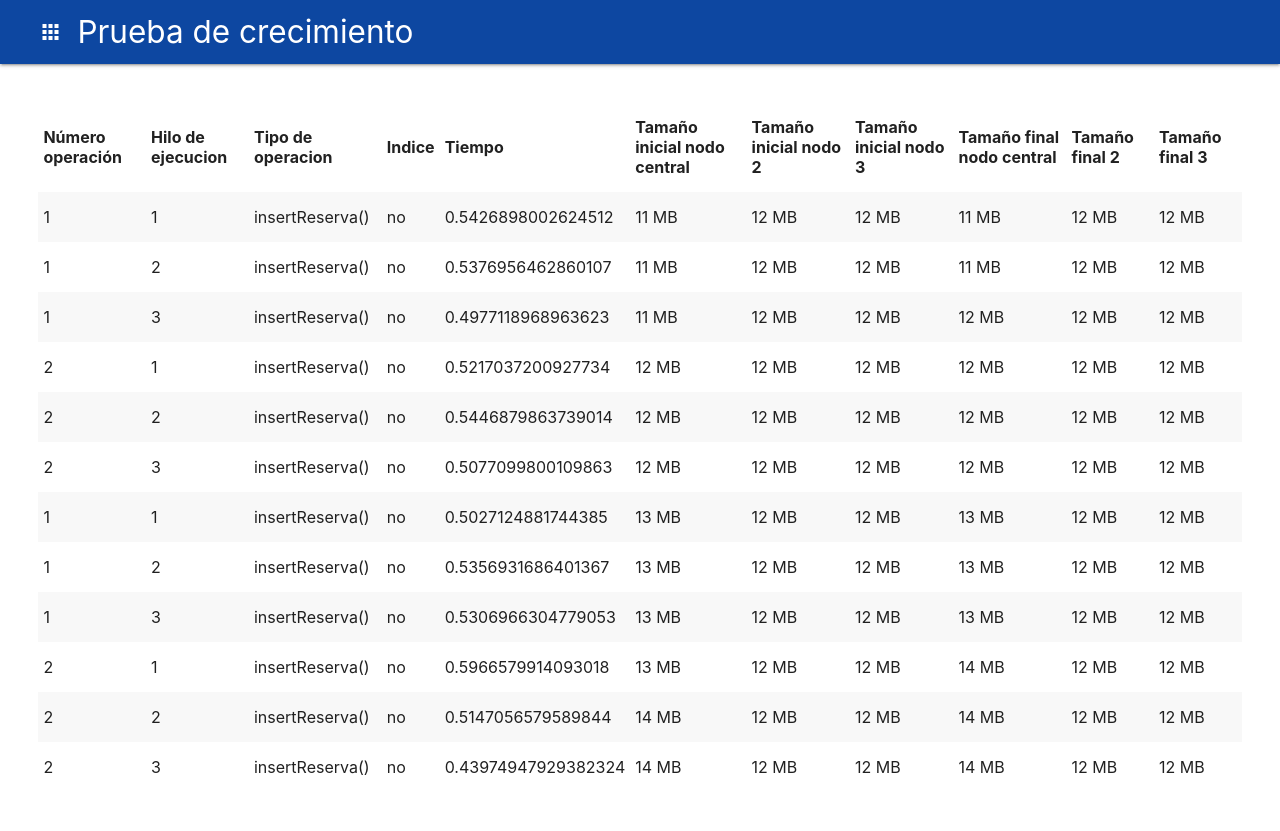
After one commit to ErwinSalas/DB_project-ll, a Flask app: page /test/crecimiento in a window 1280 px wide. The commit adds this page. Run offline with Flask 2, Linux system fonts and the light colour scheme.

Commit message:
inserta y consultas

```diff
--- a/Main.py
+++ b/Main.py
@@ -21,6 +21,10 @@ def test():
 
 
 
+@app.route('/test/crecimiento')
+def test_crecimiento():
+   return render_template('test_inserts.html')
+
 
 
 @app.route('/test/configs', methods=['POST'])
--- /dev/null
+++ b/templates/test_inserts.html
@@ -0,0 +1,226 @@
+<html lang="en"><head>
+    <meta charset="UTF-8">
+    <title>BD test</title>
+     <!-- Compiled and minified CSS -->
+    <link rel="stylesheet" href="https://cdnjs.cloudflare.com/ajax/libs/materialize/1.0.0-beta/css/materialize.min.css">
+      <link href="https://fonts.googleapis.com/icon?family=Material+Icons" rel="stylesheet">
+    <style>
+        .color-main{
+            background-color:#0d47a1;
+            color:white;
+        }
+    </style>
+</head>
+<body>
+ <nav>
+    <div class="nav-wrapper color-main">
+      <a href="#" class="brand-logo" style="margin-left:3%;"><i class="material-icons">apps</i>Prueba de crecimiento</a>
+      <ul id="nav-mobile" class="right hide-on-med-and-down">
+        <li><a href="sass.html"></a></li>
+        <li><a href="badges.html"></a></li>
+        <li><a href="collapsible.html"></a></li>
+      </ul>
+    </div>
+  </nav>
+    <div style="margin:3%">
+         <div class="row">
+            <table class="striped">
+                <thead>
+                  <tr>
+                      <th>Número operación</th>
+                      <th>Hilo de ejecucion</th>
+                      <th>Tipo de operacion</th>
+                      <th>Indice</th>
+                      <th>Tiempo</th>
+                      <th>Tamaño inicial nodo central</th>
+                      <th>Tamaño inicial nodo 2</th>
+                      <th>Tamaño inicial nodo 3</th>
+                      <th>Tamaño final nodo central</th>
+                      <th>Tamaño final 2</th>
+                      <th>Tamaño final 3</th>
+                  </tr>
+                </thead>
+
+                <tbody>
+
+
+
+                <tr>
+                    <td><p>1</p></td>
+                     <td><p>1</p></td>
+                     <td><p>insertReserva()</p></td>
+                     <td><p>no</p></td>
+                     <td><p>0.5426898002624512</p></td>
+                    <td><p>11 MB</p></td>
+                    <td><p>12 MB</p></td>
+                    <td><p>12 MB</p></td>
+                    <td><p>11 MB</p></td>
+                    <td><p>12 MB</p></td>
+                    <td><p>12 MB</p></td>
+                </tr>
+
+                <tr>
+                    <td><p>1</p></td>
+                     <td><p>2</p></td>
+                     <td><p>insertReserva()</p></td>
+                     <td><p>no</p></td>
+                     <td><p>0.5376956462860107</p></td>
+                    <td><p>11 MB</p></td>
+                    <td><p>12 MB</p></td>
+                    <td><p>12 MB</p></td>
+                    <td><p>11 MB</p></td>
+                    <td><p>12 MB</p></td>
+                    <td><p>12 MB</p></td>
+                </tr>
+
+                <tr>
+                    <td><p>1</p></td>
+                     <td><p>3</p></td>
+                     <td><p>insertReserva()</p></td>
+                     <td><p>no</p></td>
+                     <td><p>0.4977118968963623</p></td>
+                    <td><p>11 MB</p></td>
+                    <td><p>12 MB</p></td>
+                    <td><p>12 MB</p></td>
+                    <td><p>12 MB</p></td>
+                    <td><p>12 MB</p></td>
+                    <td><p>12 MB</p></td>
+                </tr>
+
+                <tr>
+                    <td><p>2</p></td>
+                     <td><p>1</p></td>
+                     <td><p>insertReserva()</p></td>
+                     <td><p>no</p></td>
+                     <td><p>0.5217037200927734</p></td>
+                    <td><p>12 MB</p></td>
+                    <td><p>12 MB</p></td>
+                    <td><p>12 MB</p></td>
+                    <td><p>12 MB</p></td>
+                    <td><p>12 MB</p></td>
+                    <td><p>12 MB</p></td>
+                </tr>
+
+                <tr>
+                    <td><p>2</p></td>
+                     <td><p>2</p></td>
+                     <td><p>insertReserva()</p></td>
+                     <td><p>no</p></td>
+                     <td><p>0.5446879863739014</p></td>
+                    <td><p>12 MB</p></td>
+                    <td><p>12 MB</p></td>
+                    <td><p>12 MB</p></td>
+                    <td><p>12 MB</p></td>
+                    <td><p>12 MB</p></td>
+                    <td><p>12 MB</p></td>
+                </tr>
+
+                <tr>
+                    <td><p>2</p></td>
+                     <td><p>3</p></td>
+                     <td><p>insertReserva()</p></td>
+                     <td><p>no</p></td>
+                     <td><p>0.5077099800109863</p></td>
+                    <td><p>12 MB</p></td>
+                    <td><p>12 MB</p></td>
+                    <td><p>12 MB</p></td>
+                    <td><p>12 MB</p></td>
+                    <td><p>12 MB</p></td>
+                    <td><p>12 MB</p></td>
+                </tr>
+
+                <tr>
+                    <td><p>1</p></td>
+                     <td><p>1</p></td>
+                     <td><p>insertReserva()</p></td>
+                     <td><p>no</p></td>
+                     <td><p>0.5027124881744385</p></td>
+                    <td><p>13 MB</p></td>
+                    <td><p>12 MB</p></td>
+                    <td><p>12 MB</p></td>
+                    <td><p>13 MB</p></td>
+                    <td><p>12 MB</p></td>
+                    <td><p>12 MB</p></td>
+                </tr>
+
+                <tr>
+                    <td><p>1</p></td>
+                     <td><p>2</p></td>
+                     <td><p>insertReserva()</p></td>
+                     <td><p>no</p></td>
+                     <td><p>0.5356931686401367</p></td>
+                    <td><p>13 MB</p></td>
+                    <td><p>12 MB</p></td>
+                    <td><p>12 MB</p></td>
+                    <td><p>13 MB</p></td>
+                    <td><p>12 MB</p></td>
+                    <td><p>12 MB</p></td>
+                </tr>
+
+                <tr>
+                    <td><p>1</p></td>
+                     <td><p>3</p></td>
+                     <td><p>insertReserva()</p></td>
+                     <td><p>no</p></td>
+                     <td><p>0.5306966304779053</p></td>
+                    <td><p>13 MB</p></td>
+                    <td><p>12 MB</p></td>
+                    <td><p>12 MB</p></td>
+                    <td><p>13 MB</p></td>
+                    <td><p>12 MB</p></td>
+                    <td><p>12 MB</p></td>
+                </tr>
+
+                <tr>
+                    <td><p>2</p></td>
+                     <td><p>1</p></td>
+                     <td><p>insertReserva()</p></td>
+                     <td><p>no</p></td>
+                     <td><p>0.5966579914093018</p></td>
+                    <td><p>13 MB</p></td>
+                    <td><p>12 MB</p></td>
+                    <td><p>12 MB</p></td>
+                    <td><p>14 MB</p></td>
+                    <td><p>12 MB</p></td>
+                    <td><p>12 MB</p></td>
+                </tr>
+
+                <tr>
+                    <td><p>2</p></td>
+                     <td><p>2</p></td>
+                     <td><p>insertReserva()</p></td>
+                     <td><p>no</p></td>
+                     <td><p>0.5147056579589844</p></td>
+                    <td><p>14 MB</p></td>
+                    <td><p>12 MB</p></td>
+                    <td><p>12 MB</p></td>
+                    <td><p>14 MB</p></td>
+                    <td><p>12 MB</p></td>
+                    <td><p>12 MB</p></td>
+                </tr>
+
+                <tr>
+                    <td><p>2</p></td>
+                     <td><p>3</p></td>
+                     <td><p>insertReserva()</p></td>
+                     <td><p>no</p></td>
+                     <td><p>0.43974947929382324</p></td>
+                    <td><p>14 MB</p></td>
+                    <td><p>12 MB</p></td>
+                    <td><p>12 MB</p></td>
+                    <td><p>14 MB</p></td>
+                    <td><p>12 MB</p></td>
+                    <td><p>12 MB</p></td>
+                </tr>
+
+                </tbody>
+            </table>
+        </div>
+
+    </div>
+ <script src="https://ajax.googleapis.com/ajax/libs/jquery/3.3.1/jquery.min.js"></script>
+<!-- Compiled and minified JavaScript -->
+  <script src="https://cdnjs.cloudflare.com/ajax/libs/materialize/0.100.2/js/materialize.min.js"></script>
+
+
+<div class="hiddendiv common"></div></body></html>
```
Also changed, not shown: DBController.py (+73 -157 lines), IndexController.py (added, +137 -0 lines), Objects.py (+7 -4 lines), templates/test_result.html (+23 -7 lines).
